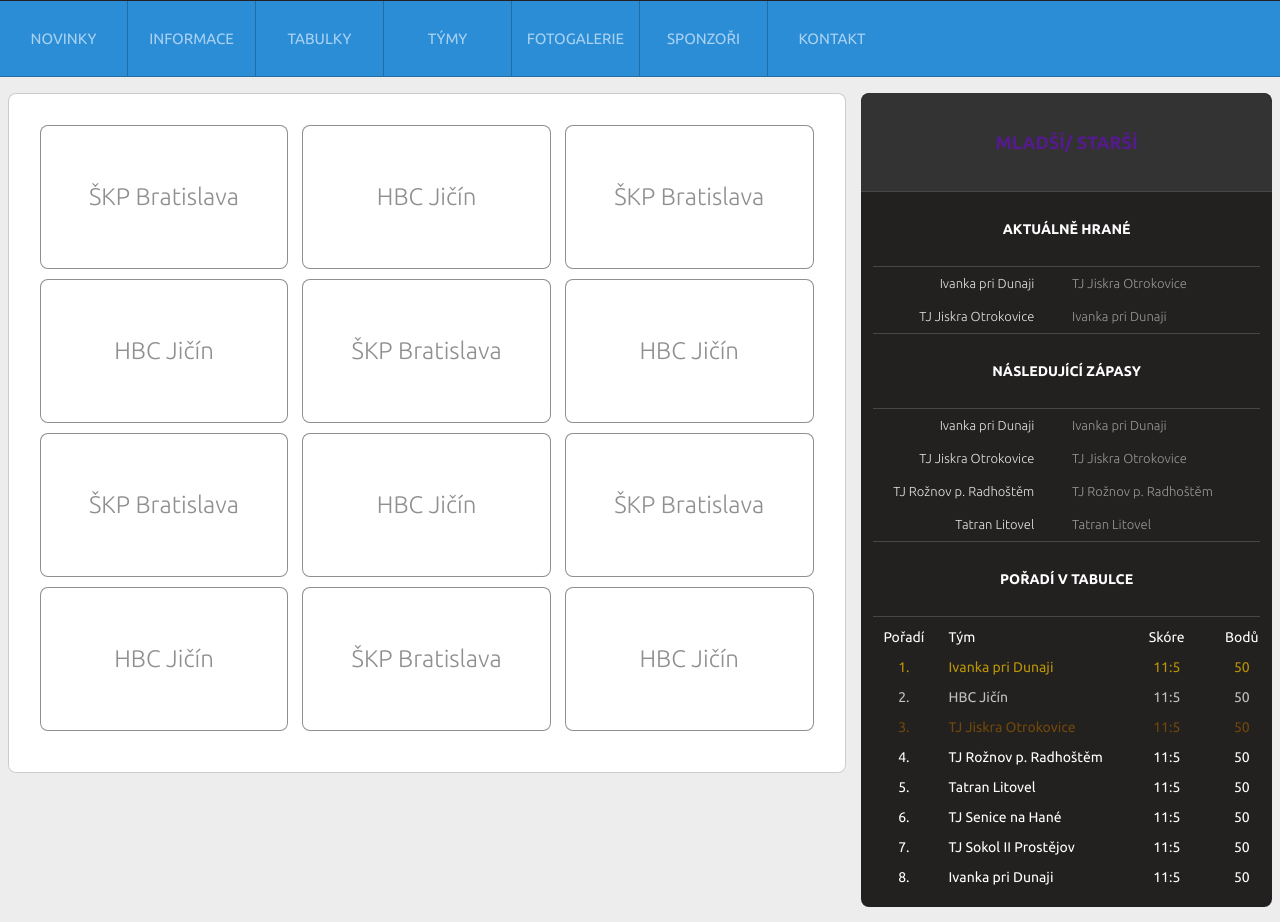
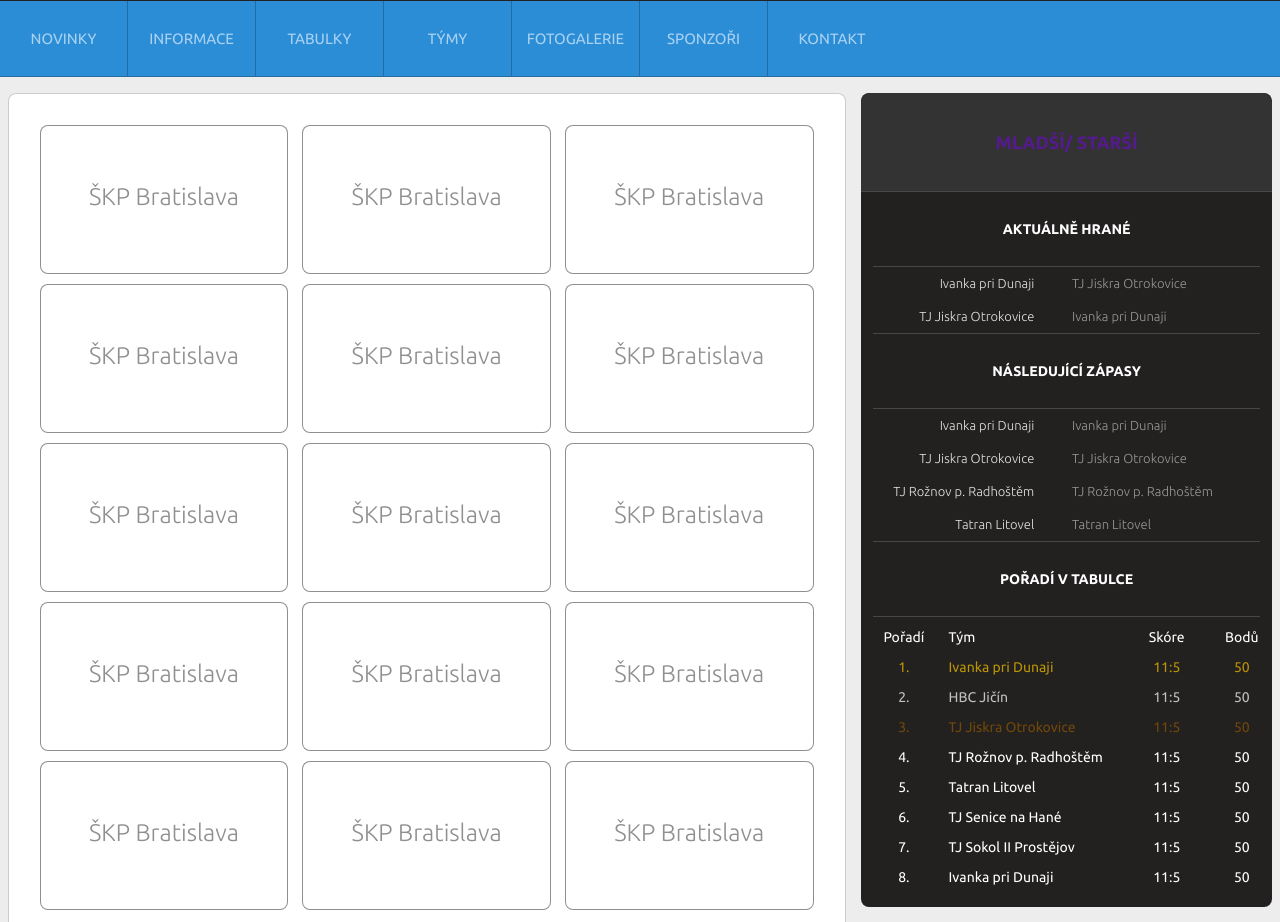
Before and after one commit to matejMitas/Minicup-2014, a PHP site: page /Minicup-2014/template/tymy.html in a window 1280 px wide. Shown: the part 308-1230 px from the top of the page. Run offline with PHP 8.4, Linux system fonts and the light colour scheme; some libraries are stand-ins or nearby versions.

Commit message:
Update 26.4.2014

```diff
--- a/template/scss/complete.css
+++ b/template/scss/complete.css
@@ -656,9 +656,6 @@ section li {
   padding-bottom: 5px;
   font-weight: 300;
 }
-section li:last-child {
-  padding-bottom: 15px;
-}
 
 article h2 {
   font-size: 38px;
@@ -683,20 +680,23 @@ article .article-icon {
 
 ul.tymy li {
   margin-bottom: 10px;
+  height: 144px;
   font-size: 24px;
-  padding: 2.5em 0;
   color: #8f8f8f;
   text-align: center;
   border-radius: 0.5rem;
   box-shadow: inset 0 0 0 1px #8f8f8f;
 }
 ul.tymy li:hover {
-  color: white;
   background: #ffdd00;
   box-shadow: none;
 }
 ul.tymy li a {
   color: #8f8f8f;
+  line-height: 144px;
+}
+ul.tymy li a:hover {
+  color: white;
 }
 
 #foto-wrapper h2 {
@@ -705,6 +705,9 @@ ul.tymy li a {
 #foto-wrapper h2:not(:first-child) {
   border-top: 1px solid #f2f2f2;
   padding-top: 20px;
+}
+#foto-wrapper button[type=submit] {
+  margin-bottom: 20px;
 }
 
 ul.foto img {
@@ -1177,3 +1180,8 @@ h4 {
   color: white;
   background: #21a300 !important;
 }
+
+.goldTable {
+  color: white;
+  background: red;
+}
--- a/template/scss/complete.scss
+++ b/template/scss/complete.scss
@@ -12,7 +12,6 @@ $form-grey: #8f8f8f;
 $section-outline: #cccccc;
 $section-paragraph: #8f8f8f;
 $border-radius: 0.5rem;
-$green: lighten(green, 1%);
 
 @import "reset.scss";
 @import "grid.scss";
--- a/template/scss/content.scss
+++ b/template/scss/content.scss
@@ -54,10 +54,6 @@ section {
 		padding-bottom: 5px;
 		font-weight: 300;
 	}
-	li:last-child {
-		padding-bottom: 15px;
-	}
-
 }
 
 article {
@@ -93,22 +89,25 @@ ul.tymy {
 	li {
 
 		margin-bottom: 10px;
+		height: 144px;
 		font-size: 24px;
-		padding: 2.5em 0;
 		color: $section-paragraph;
+
 		text-align: center;
 		border-radius: $border-radius;
 		box-shadow: inset 0 0 0 1px $section-paragraph;
 
 		&:hover {
-			color: white;
 			background: $yellow;
 			box-shadow: none;
 			}
 		a {
 			color: $section-paragraph;
+			line-height: 144px;
+				&:hover {
+					color: white;
+				}
 			}
-
 		}
 
 	}
@@ -120,6 +119,9 @@ ul.tymy {
 			border-top: 1px solid lighten($section-outline, 15%);
 			padding-top: 20px;
 		}
+	}
+	button[type=submit] {
+		margin-bottom: 20px;
 	}
 }
 
--- a/template/scss/table.scss
+++ b/template/scss/table.scss
@@ -139,3 +139,8 @@
 		color:white;
 		background: #21A300!important;
 	}
+
+	.goldTable {
+		color: white;
+		background: red;
+	}
--- a/template/tymy.html
+++ b/template/tymy.html
@@ -91,18 +91,7 @@
 	<section>
 		<div id="content-padding">
 				<ul class="boxes tymy">
-					<li><a href="tymydetail.html">ŠKP Bratislava</a></li>
-					<li>HBC Jičín</li>
-					<li>ŠKP Bratislava</li>
-					<li>HBC Jičín</li>
-					<li>ŠKP Bratislava</li>
-					<li>HBC Jičín</li>
-					<li>ŠKP Bratislava</li>
-					<li>HBC Jičín</li>
-					<li>ŠKP Bratislava</li>
-					<li>HBC Jičín</li>
-					<li>ŠKP Bratislava</li>
-					<li>HBC Jičín</li>
+					<li><a href="tymydetail.html">ŠKP Bratislava</a></li><li><a href="tymydetail.html">ŠKP Bratislava</a></li><li><a href="tymydetail.html">ŠKP Bratislava</a></li><li><a href="tymydetail.html">ŠKP Bratislava</a></li><li><a href="tymydetail.html">ŠKP Bratislava</a></li><li><a href="tymydetail.html">ŠKP Bratislava</a></li><li><a href="tymydetail.html">ŠKP Bratislava</a></li><li><a href="tymydetail.html">ŠKP Bratislava</a></li><li><a href="tymydetail.html">ŠKP Bratislava</a></li><li><a href="tymydetail.html">ŠKP Bratislava</a></li><li><a href="tymydetail.html">ŠKP Bratislava</a></li><li><a href="tymydetail.html">ŠKP Bratislava</a></li><li><a href="tymydetail.html">ŠKP Bratislava</a></li><li><a href="tymydetail.html">ŠKP Bratislava</a></li><li><a href="tymydetail.html">ŠKP Bratislava</a></li>
 				</ul>
 		</div>
 	</section>
```
Also changed, not shown: template/fotogalerie.html (+59 -43 lines).
